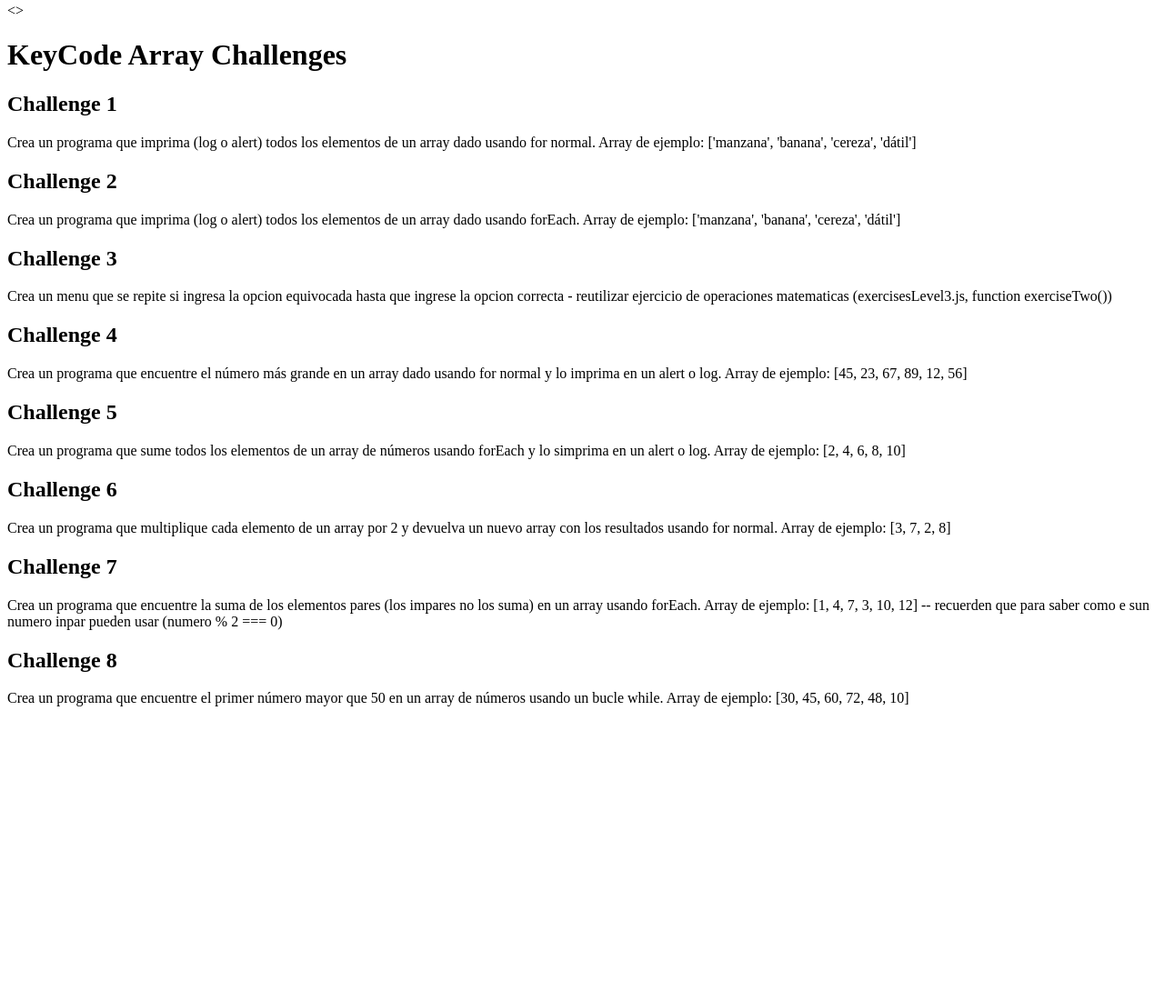
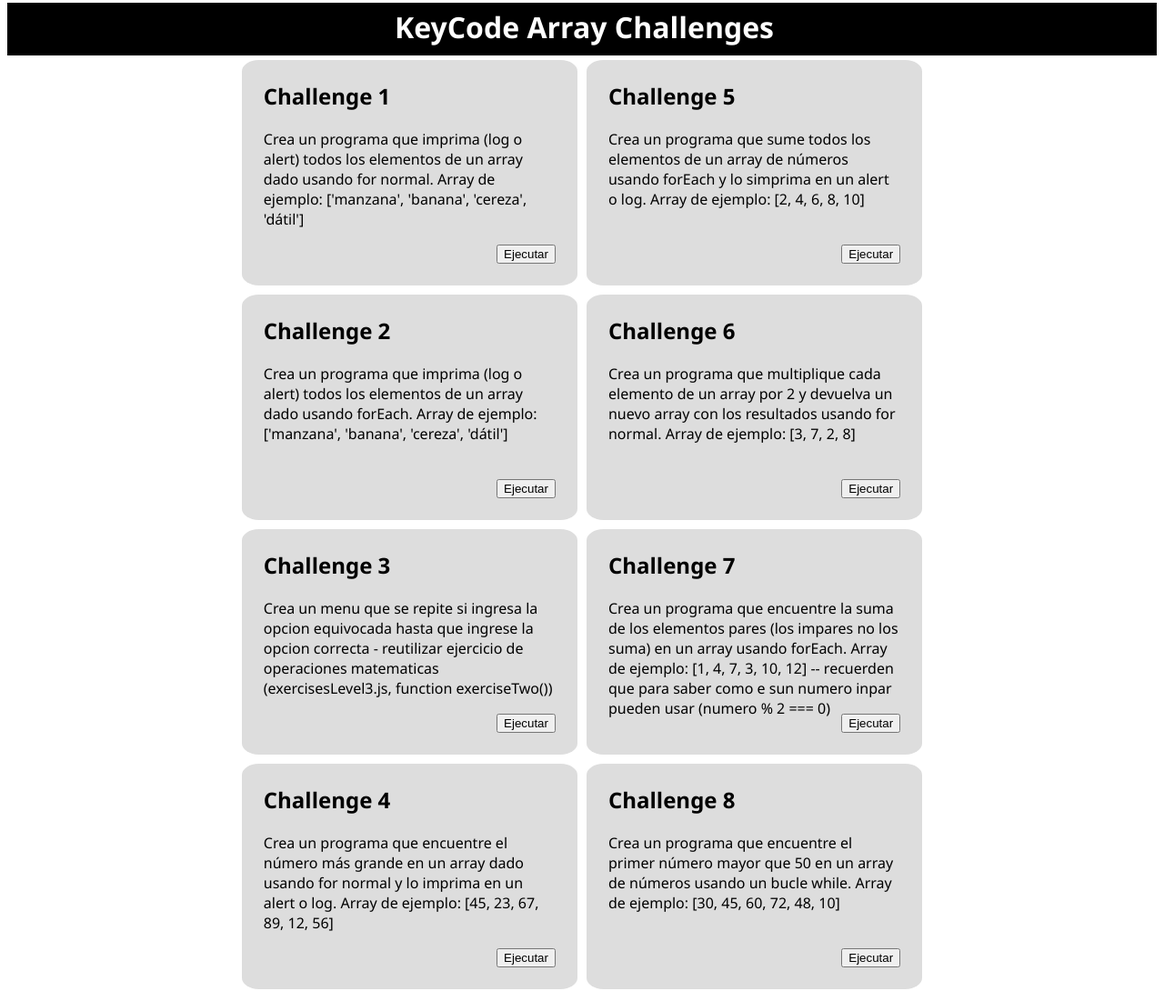
Before and after one commit to fepec/array_js_challenges, a plain HTML site: page index.html in a window 1280 px wide. Shown: the part 5-1106 px from the top of the page at 91% size. Before the commit the page ends 800 px from the top, so only its background shows below. Drawn offline with Linux system fonts and the light colour scheme.

Commit message:
Add buttons to index.html

```diff
--- a/index.html
+++ b/index.html
@@ -4,43 +4,51 @@
     <meta charset="UTF-8">
     <meta name="viewport" content="width=device-width, initial-scale=1.0">
     <title>KeyCode Array Challenges</title>
-    <link rel="stylesheet" src="./css/styles.css">
+    <link rel="stylesheet" href="./css/styles.css">
 </head>
-<>
-    <h1>KeyCode Array Challenges</h1>
+    <h1 class="main-header">KeyCode Array Challenges</h1>
+    <div class="challenges">
     <div class="challenge-box">
         <h2>Challenge 1</h2>
         <p>Crea un programa que imprima (log o alert) todos los elementos de un array dado usando for normal. Array de ejemplo: ['manzana', 'banana', 'cereza', 'dátil']</p>
+        <button id="btnChallenge1">Ejecutar</button>
     </div>
     <div class="challenge-box">
         <h2>Challenge 2</h2>
         <p>Crea un programa que imprima (log o alert) todos los elementos de un array dado usando forEach. Array de ejemplo: ['manzana', 'banana', 'cereza', 'dátil']</p>
+        <button id="btnChallenge2">Ejecutar</button>
     </div>
     <div class="challenge-box">
         <h2>Challenge 3</h2>
         <p>Crea un menu que se repite si ingresa la opcion equivocada hasta que ingrese la opcion correcta - reutilizar ejercicio de operaciones matematicas (exercisesLevel3.js, function exerciseTwo())</p>
+        <button id="btnChallenge3">Ejecutar</button>
     </div>
     <div class="challenge-box">
         <h2>Challenge 4</h2>
         <p>Crea un programa que encuentre el número más grande en un array dado usando for normal y lo imprima en un alert o log. Array de ejemplo: [45, 23, 67, 89, 12, 56]</p>
+        <button id="btnChallenge4">Ejecutar</button>
     </div>
     <div class="challenge-box">
         <h2>Challenge 5</h2>
         <p>Crea un programa que sume todos los elementos de un array de números usando forEach y lo simprima en un alert o log. Array de ejemplo: [2, 4, 6, 8, 10]</p>
+        <button id="btnChallenge5">Ejecutar</button>
     </div>
     <div class="challenge-box">
         <h2>Challenge 6</h2>
         <p>Crea un programa que multiplique cada elemento de un array por 2 y devuelva un nuevo array con los resultados usando for normal. Array de ejemplo: [3, 7, 2, 8]</p>
+        <button id="btnChallenge6">Ejecutar</button>
     </div>
     <div class="challenge-box">
         <h2>Challenge 7</h2>
         <p>Crea un programa que encuentre la suma de los elementos pares (los impares no los suma) en un array usando forEach. Array de ejemplo: [1, 4, 7, 3, 10, 12] -- recuerden que para saber como e sun numero inpar pueden usar (numero % 2 === 0)</p>
+        <button id="btnChallenge7">Ejecutar</button>
     </div>
     <div class="challenge-box">
         <h2>Challenge 8</h2>
         <p>Crea un programa que encuentre el primer número mayor que 50 en un array de números usando un bucle while. Array de ejemplo: [30, 45, 60, 72, 48, 10]</p>
+        <button id="btnChallenge8">Ejecutar</button>
     </div>
-
+</div>
     <!-- Script -->
     <script src="./js/script.js"></script>
 </body>
```
